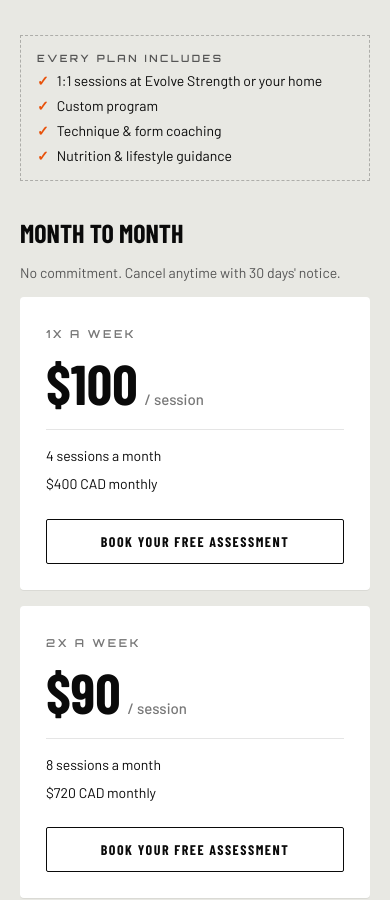
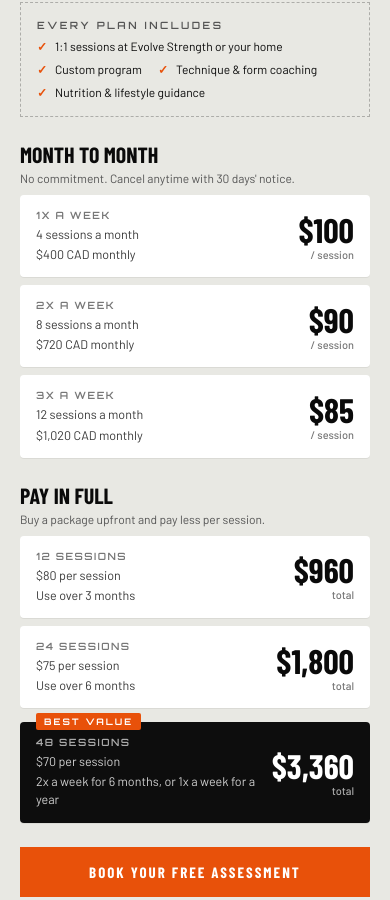
Before and after one commit to arfitness/ARfitness, a plain HTML site: page index.html in a window 390 px wide. Shown: the part 2227-3127 px from the top of the page. Drawn offline with nearby package versions, Linux system fonts and the light colour scheme; a web font is replaced by a local one.

Commit message:
Compact pricing on phones
- On phones each plan is a slim row (plan details left, price right)
  instead of a full card with its own button
- One booking button per tab at the bottom on phones
- Pricing section on phones drops from ~2,640px to ~1,300px tall;
  desktop layout unchanged

Co-Authored-By: Claude Opus 5.5 <noreply@anthropic.com>
Claude-Session: https://claude.ai/code/session_017qqd8KoGPCzEjPbZHjSL24

```diff
--- a/index.html
+++ b/index.html
@@ -260,8 +260,28 @@ section:not(.hero){background:var(--paper);color:var(--ink);--text-mid:#555;--te
 .plan-cta:hover{background:var(--ink);color:#fff;border-color:var(--ink);}
 .plan-featured .plan-cta{background:var(--accent);border-color:var(--accent);color:#fff;}
 .plan-featured .plan-cta:hover{opacity:.9;}
+.plan-mobile-cta{display:none;}
 @media(max-width:768px){
 .plan-cards.cols-3,.plan-cards.cols-4{grid-template-columns:1fr;}
+.pricing-intro{font-size:14px;}
+.pricing-top{margin-bottom:24px;gap:20px;}
+.plan-includes{font-size:12px;padding:12px 14px;gap:6px 14px;margin-bottom:24px;}
+.plan-includes-title{width:100%;}
+.plan-group{margin-bottom:24px;}
+.plan-group-head{gap:4px 12px;margin-bottom:10px;}
+.plan-group-head h3{font-size:22px;}
+.plan-group-head p{font-size:12px;}
+.plan-cards.cols-3,.plan-cards.cols-4{gap:8px;}
+.plan{display:grid;grid-template-columns:1fr auto;align-items:center;column-gap:12px;padding:14px 16px;}
+.plan:hover{transform:none;}
+.plan-label{grid-column:1;grid-row:1;font-size:10px;letter-spacing:1.5px;}
+.plan-lines{grid-column:1;grid-row:2;border-top:none;padding-top:4px;margin:0;gap:2px;font-size:12.5px;color:inherit;opacity:.8;}
+.plan-price{grid-column:2;grid-row:1 / span 2;margin:0;font-size:34px;text-align:right;}
+.plan-price span{display:block;margin:2px 0 0;font-size:11px;}
+.plan-badge{top:-9px;left:16px;font-size:9px;padding:3px 8px;}
+.plan-featured{margin-top:6px;}
+.plan-cta{display:none;}
+.plan-mobile-cta{display:block;margin-top:16px;text-align:center;background:var(--accent);color:#fff;font-family:'Barlow Condensed',sans-serif;font-size:15px;font-weight:700;letter-spacing:2px;text-transform:uppercase;padding:16px;}
 .pricing-switch{width:100%;}
 .pricing-switch button{flex:1;padding:12px 10px;font-size:13px;}
 .plan-includes{padding:16px;gap:8px 16px;}
@@ -422,6 +442,7 @@ nav{padding:0 20px;}
           </div>
         </div>
       </div>
+      <a href="#contact" class="plan-mobile-cta">Book Your Free Assessment</a>
     </div>
 
     <div class="plan-view" id="planOnline" role="tabpanel">
@@ -455,6 +476,7 @@ nav{padding:0 20px;}
           </div>
         </div>
       </div>
+      <a href="#contact" class="plan-mobile-cta">Start Online Coaching</a>
     </div>
   </div>
 </section>
```
